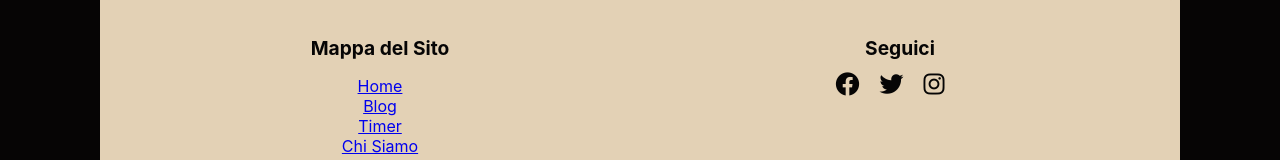
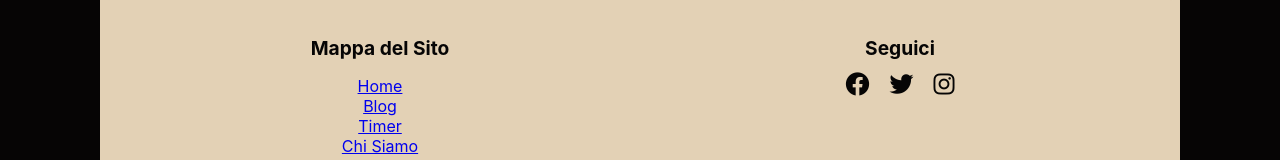
Before and after one commit to Nicco6598/react-meditation-app, a React (Create React App) app in the folder react-meditation-app/: page / in a window 1280 px wide. Shown: the part 3153-3313 px from the top of the page. Built offline with nearby package versions, Linux system fonts and the light colour scheme.

Commit message:
piccolo fix ai social

```diff
--- a/react-meditation-app/src/App.css
+++ b/react-meditation-app/src/App.css
@@ -232,8 +232,8 @@ footer button:hover {
 
 .social-icons a{
   color: #060505;
-  margin-right: 20px;
   justify-content: center;
+  margin: 0px 10px;
   font-size: 1.5rem;
   transition: color 0.3s ease;
 }
```
